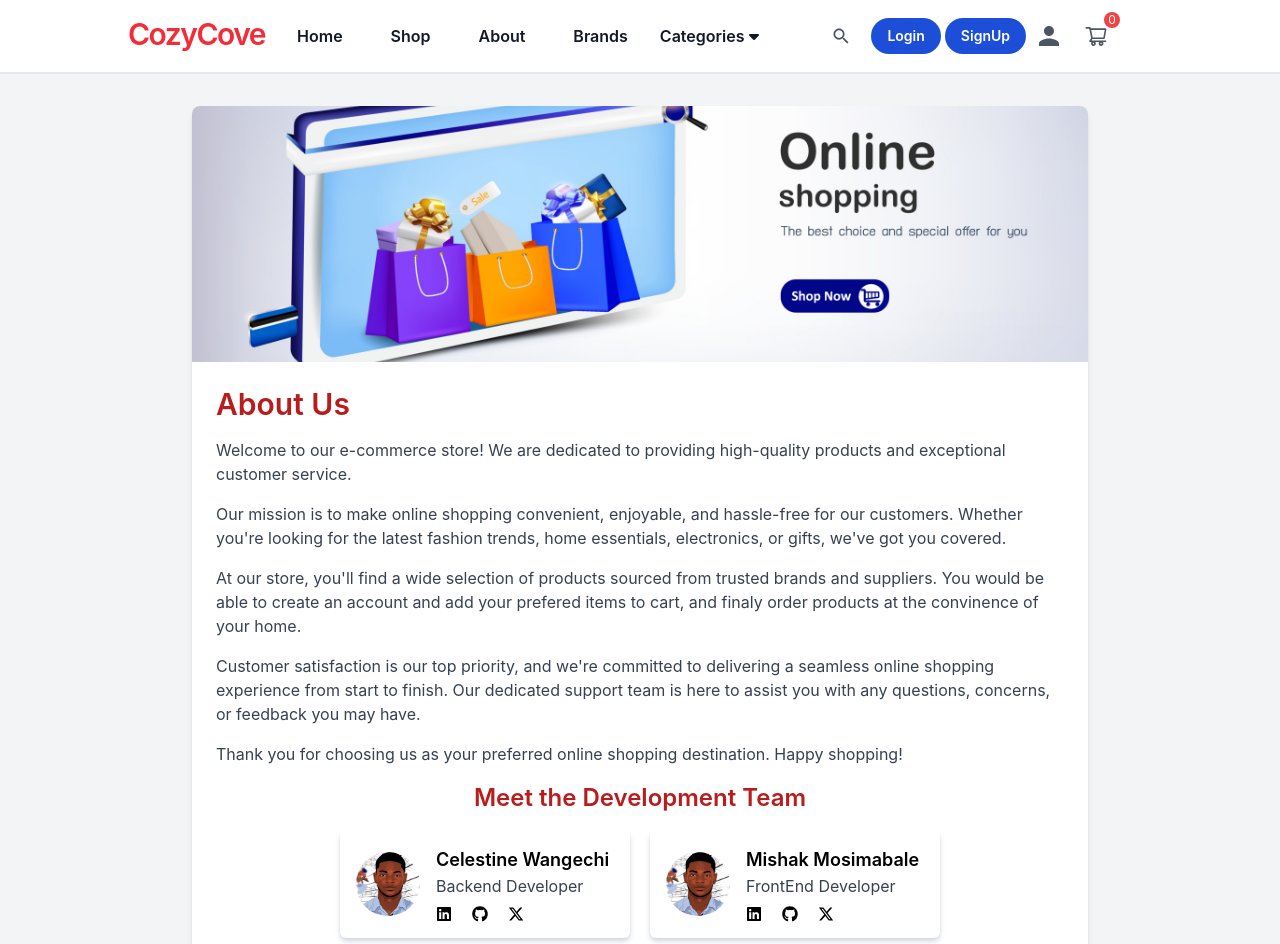
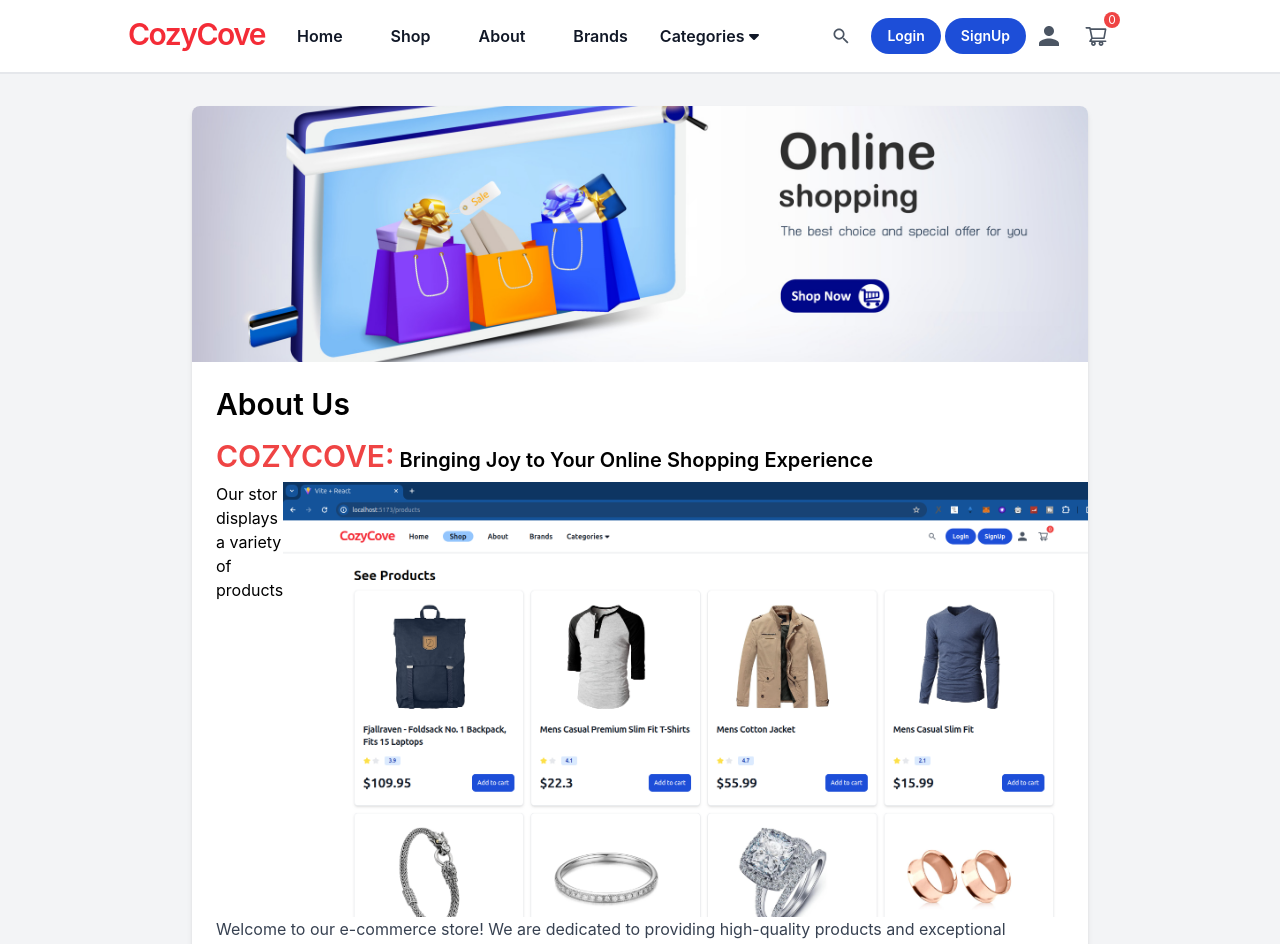
Before and after one commit to Evarmedia/cozycove-ecom, a React (Vite) app: page /about in a window 1280 px wide. Shown: the top 944 px of the page. Built offline with nearby package versions, Linux system fonts and the light colour scheme.

Commit message:
setting up landing page design

```diff
--- a/src/pages/About/About.jsx
+++ b/src/pages/About/About.jsx
@@ -3,6 +3,7 @@
 import aboutBanner from "../../assets/tmpAssets/about.jpg";
 import Contributor from "./Contributor";
 import contributor1Img from "../../assets/tmpAssets/me.jpg";
+import homepage from "../../assets/tmpAssets/home.png"
 import { NavLink } from "react-router-dom";
 
 const About = () => {
@@ -18,9 +19,15 @@
           />
           </NavLink>
           <div className="p-6">
-            <h2 className="text-3xl font-semibold text-red-700 mb-4">
+
+            <h2 className="text-3xl font-semibold text-black mb-4">
               About Us
             </h2>
+            <h1 className="text-xl text-black font-semibold mb-2"><span className="text-3xl text-red-500">COZYCOVE:</span> Bringing Joy to Your Online Shopping Experience</h1>
+            <div className="flex justify-between">
+              <h1>Our stor displays a variety of products</h1>
+              <img src={homepage} alt="image of our shop page" />
+            </div>
             <p className="text-gray-700 mb-4">
               {`Welcome to our e-commerce store! We are dedicated to providing
               high-quality products and exceptional customer service.`}
```
Also changed, not shown: src/assets/tmpAssets/home.png (added).
